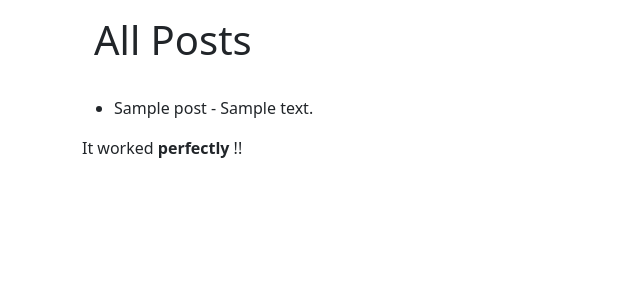
After one commit to rilsonalmeida/django_ajax_WildAnimals, a Django app: page / in a window 1280 px wide. The commit adds this page. Shown: the top 300 px of the page, without its empty margins (0-640 px from the left). Run offline with Django 4.2, Linux system fonts and the light colour scheme; tables that the repository leaves empty hold one stand-in row (values such as "Sample post"); some libraries are stand-ins or nearby versions.

Commit message:
first Template, View and DOM manipulation

```diff
--- a/django_ajax/urls.py
+++ b/django_ajax/urls.py
@@ -1,19 +1,3 @@
-"""
-URL configuration for django_ajax project.
-
-The `urlpatterns` list routes URLs to views. For more information please see:
-    https://docs.djangoproject.com/en/4.2/topics/http/urls/
-Examples:
-Function views
-    1. Add an import:  from my_app import views
-    2. Add a URL to urlpatterns:  path('', views.home, name='home')
-Class-based views
-    1. Add an import:  from other_app.views import Home
-    2. Add a URL to urlpatterns:  path('', Home.as_view(), name='home')
-Including another URLconf
-    1. Import the include() function: from django.urls import include, path
-    2. Add a URL to urlpatterns:  path('blog/', include('blog.urls'))
-"""
 from django.contrib import admin
 from django.urls import path, include
 
@@ -22,6 +6,7 @@ from django.conf.urls.static import static
 
 urlpatterns = [
     path('admin/', admin.site.urls),
+    path('', include('posts_app.urls'))
 ]
 
 urlpatterns+=static(settings.STATIC_URL, document_root=settings.STATIC_ROOT)
--- /dev/null
+++ b/posts_app/static/posts_app/scripts/main.js
@@ -0,0 +1,5 @@
+console.log('It worked !!!')
+
+const HelloBox = document.getElementById('hello')
+
+HelloBox.innerHTML = 'It worked <b>perfectly</b> !!'
--- /dev/null
+++ b/posts_app/templates/posts_app/main.html
@@ -0,0 +1,29 @@
+{% extends 'base.html' %}
+
+{% load static %}
+
+{% block scripts %}
+   <script src="{% static 'posts_app/scripts/main.js'%}" defer></script>
+{% endblock scripts %}
+
+{% block title %}Posts{% endblock title %}
+
+{% block content %}
+   <div class="container">
+    <h1>All Posts</h1>
+   </div>
+   <br>
+   <ul>
+   {% for post in posts %}
+      <li>
+        {{ post.title }} - {{ post.body }}
+      </li>
+   {% empty %}
+      Sorry... No published posts available
+   {% endfor %}
+    </ul>
+
+    <div id="hello">
+
+    </div>
+{% endblock content %}
--- /dev/null
+++ b/posts_app/urls.py
@@ -0,0 +1,11 @@
+from django.urls import path
+
+from .views import (
+    post_list_and_create,
+)
+
+app_name = 'posts_app'
+
+urlpatterns = [
+    path('', post_list_and_create, name='main-page' ),
+]
--- a/posts_app/views.py
+++ b/posts_app/views.py
@@ -1,3 +1,6 @@
 from django.shortcuts import render
+from .models import Post
 
-# Create your views here.
+def post_list_and_create(request):
+    qs = Post.objects.all()
+    return render(request, 'posts_app/main.html', {'posts': qs})
--- /dev/null
+++ b/profiles_app/static/css/styles.css
@@ -0,0 +1,3 @@
+.no-visible {
+    display: none;
+}
--- a/templates/base.html
+++ b/templates/base.html
@@ -13,7 +13,7 @@
     <link href="https://cdn.jsdelivr.net/npm/bootstrap@5.0.0-beta2/dist/css/bootstrap.min.css" rel="stylesheet" integrity="sha384-BmbxuPwQa2lc/FVzBcNJ7UAyJxM6wuqIj61tLrc4wSX0szH/Ev+nYRRuWlolflfl" crossorigin="anonymous">
 
     <!-- Custom css -->
-    <link rel="stylesheet" href="{% static 'css/style.css' %}">
+    <link rel="stylesheet" href="{% static 'css/styles.css' %}">
 
     <!-- dropzone -->
     <link rel="stylesheet" href="{% static 'css/dropzone.css' %}">
```
